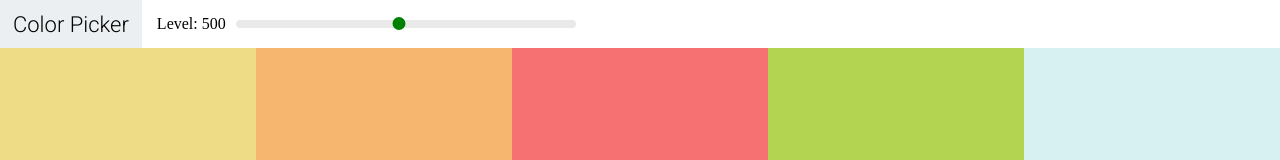
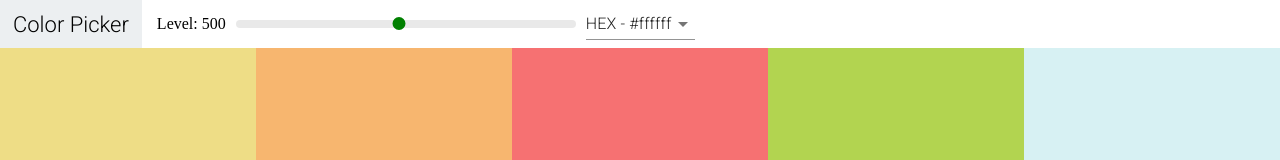
Before and after one commit to SuyashChandra/React, a React (Vite) app: page / in a window 1280 px wide. Shown: the top 160 px of the page. Built offline with nearby package versions, Linux system fonts and the light colour scheme.

Commit message:
Added Select and Material UI

```diff
--- a/package.json
+++ b/package.json
@@ -19,6 +19,7 @@
     "prettier": "^2.1.2"
   },
   "dependencies": {
+    "@material-ui/core": "^4.11.3",
     "chroma-js": "^2.1.0",
     "rc-slider": "^9.7.1",
     "react": "^17.0.1",
--- a/src/Navbar.js
+++ b/src/Navbar.js
@@ -1,19 +1,31 @@
 import React, {Component} from "react";
 import "rc-slider/assets/index.css"
 import Slider from "rc-slider";
-import "./Navbar.css"
+import "./Navbar.css";
+import Select from "@material-ui/core/Select";
+import MenuItem from "@material-ui/core/MenuItem"
 
 class Navbar extends Component {
+    constructor(props) {
+        super(props);
+        this.state = {format: "hex"};
+        this.handleChange = this.handleChange.bind(this)
+    }
+    handleChange(e){
+        this.setState({format: e.target.value},() => {
+
+            this.props.handleChange(this.state.format);
+        });
+    }
     render() {
-        console.log(this.props.level)
         return (
             <header className="Navbar">
                 <div className="logo">
                     <a href="#">Color Picker</a>
                 </div>
-                    <div className="slider-container">
-                        <span>Level: {this.props.level}</span>
-                <div className="slider">
+                <div className="slider-container">
+                    <span>Level: {this.props.level}</span>
+                    <div className="slider">
                     <Slider
                         defaultValue={this.props.level}
                         min={100}
@@ -23,7 +35,13 @@ class Navbar extends Component {
                     />
                     </div>
                 </div>
-
+                <div className="select-container">
+                    <Select value={this.state.format} onChange={this.handleChange}>
+                        <MenuItem value="hex">HEX - #ffffff</MenuItem>
+                        <MenuItem value="rgb">RGB - rgb(255, 255, 255)</MenuItem>
+                        <MenuItem value="rgba">RGBA - rgb(255, 255, 255, 0.1)</MenuItem>
+                    </Select>
+                </div>
             </header>
         )
     }
--- a/src/Palette.js
+++ b/src/Palette.js
@@ -6,23 +6,28 @@ import  "./Palette.css"
 class Palette extends Component {
     constructor(props){
         super(props);
-        this.state = {level: 500};
-        this.changeLevel = this.changeLevel.bind(this)
+        this.state = {level: 500, format: "hex"};
+        this.changeLevel = this.changeLevel.bind(this);
+        this.changeFormat = this.changeFormat.bind(this)
     }
 
     changeLevel(newLevel){
         this.setState({level: newLevel})
     }
+
+    changeFormat(val){
+        this.setState({format: val})
+    }
     render() {
         const {colors} = this.props.palette
-        const {level} = this.state
+        const {level, format} = this.state
         const colorBoxes = colors[level].map(color => (
-            <ColorBox background={color.hex} key={color.name} name={color.name} />
+            <ColorBox background={color[format]} key={color.name} name={color.name} />
         ))
 
         return (
             <div className="Palette">
-                <Navbar level={level} changeLevel={this.changeLevel} />
+                <Navbar level={level} changeLevel={this.changeLevel} handleChange={this.changeFormat}/>
                 <div className="Palette-colors">
                     {/* the palette */}
                     {colorBoxes}
```
Also changed, not shown: 1 other file (tests, documents, lock files or other folders).
